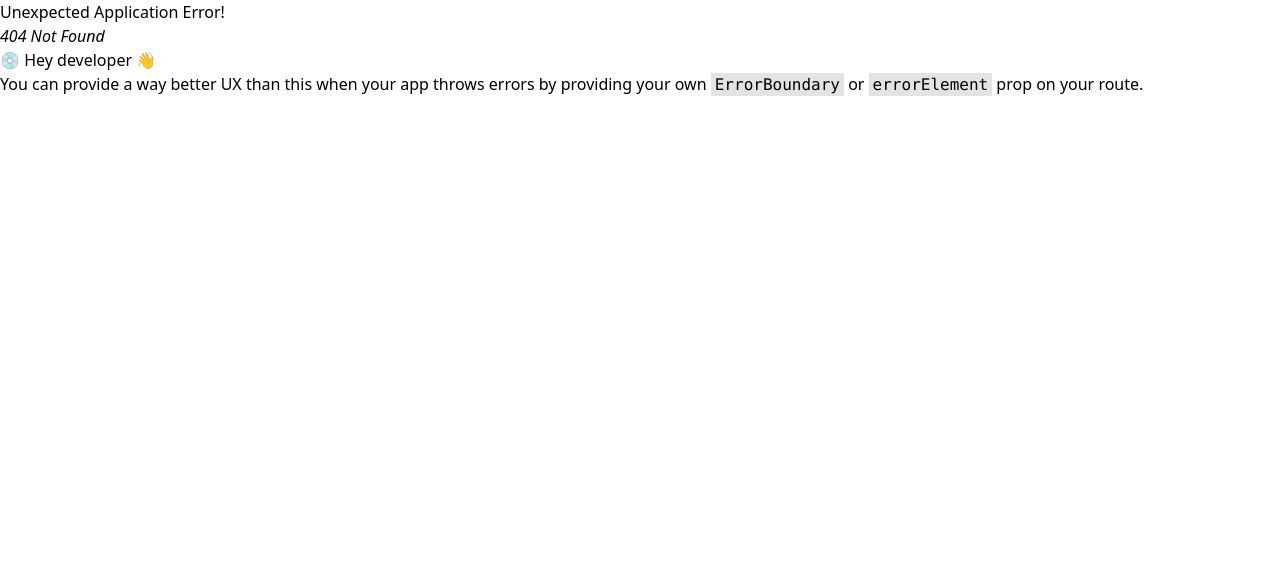
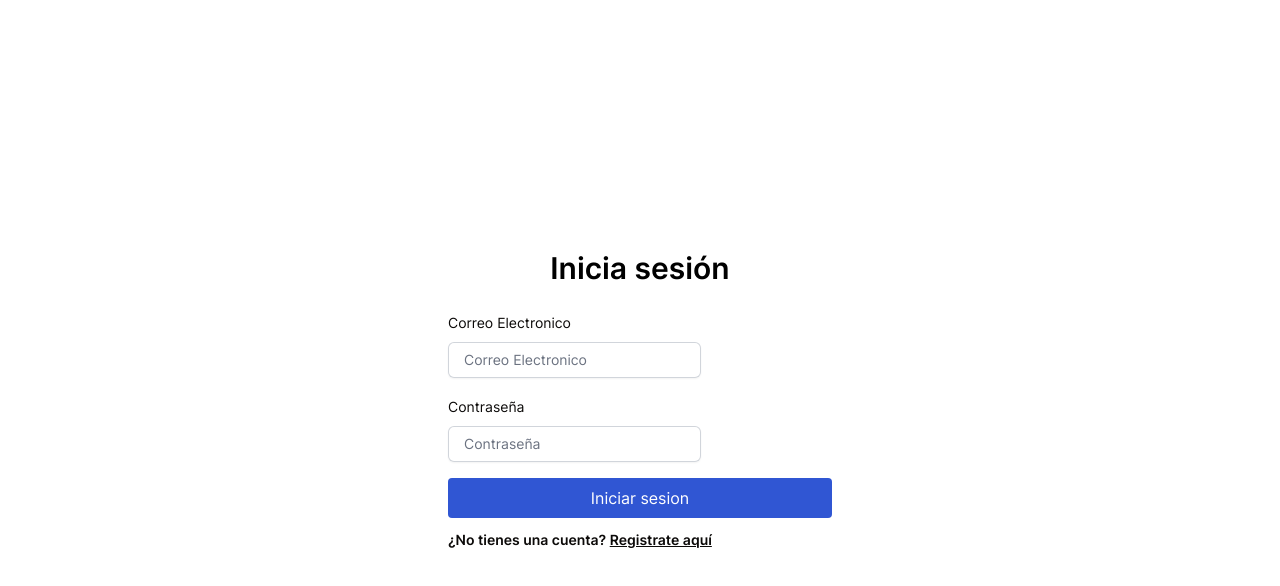
Before and after one commit to smart-lab-inc/babyMonitoringWeb, a React (Vite) app: page /login in a window 1280 px wide. Before the commit this address had no page. Shown: the top 586 px of the page. Built offline with nearby package versions, Linux system fonts and the light colour scheme.

Commit message:
BM-26: Login view (#9)
* BM-26: Add formik and yup

* BM-26: Change primary color

* BM-26: Add id to TextField

* BM-26: Add login view

```diff
--- a/package.json
+++ b/package.json
@@ -13,9 +13,11 @@
   },
   "dependencies": {
     "@nextui-org/react": "^1.0.0-beta.13",
+    "formik": "^2.4.2",
     "react": "^18.2.0",
     "react-dom": "^18.2.0",
-    "react-router-dom": "^6.14.0"
+    "react-router-dom": "^6.14.0",
+    "yup": "^1.2.0"
   },
   "devDependencies": {
     "@storybook/addon-essentials": "^7.0.24",
--- a/src/components/TextField/TextField.jsx
+++ b/src/components/TextField/TextField.jsx
@@ -14,6 +14,7 @@ const TextField = ({ type, label, name, value, placeholder, disabled, error, err
       <label className="text-sm text-medium text-stone-950" htmlFor={name}>{label}</label>
       {multiline ? (
         <textarea
+          id={name}
           className={textareaClassNames}
           name={name}
           value={value}
@@ -25,6 +26,7 @@ const TextField = ({ type, label, name, value, placeholder, disabled, error, err
         />
       ) : (
         <input
+          id={name}
           className={inputClassNames}
           type={type}
           name={name}
--- a/src/consts/Colors.js
+++ b/src/consts/Colors.js
@@ -1,6 +1,6 @@
 export default {
     background: {
-        primary: "bg-blue-600",
+        primary: "bg-primary",
         secondary: "bg-slate-800"
     },
 }
--- /dev/null
+++ b/src/pages/Login/Login.jsx
@@ -0,0 +1,100 @@
+import TextField from "../../components/TextField/TextField";
+import Button from "../../components/Button/Button";
+import { Formik } from "formik";
+import * as Yup from "yup";
+
+const Login = () => {
+  const initialValues = {
+    email: "",
+    password: "",
+  };
+
+  const validationSchema = Yup.object({
+    email: Yup.string().email("Correo invalido").required("Requerido"),
+    password: Yup.string().required("Requerido"),
+  });
+
+  const onSubmit = (values) => {
+    console.log(values);
+  };
+
+  const onInputError = (error, touched) => {
+    if (error && touched) {
+      return "border-red-500";
+    }
+  };
+
+  return (
+    <Formik
+      initialValues={initialValues}
+      validationSchema={validationSchema}
+      onSubmit={onSubmit}
+    >
+      {({
+        values,
+        errors,
+        touched,
+        handleChange,
+        handleBlur,
+        handleSubmit,
+      }) => (
+        <div className="flex font-primary flex-col items-center justify-center h-screen p-4">
+          <p className="z-40 text-3xl font-semibold">Inicia sesión</p>
+
+          <div className="w-full max-w-sm mt-6">
+            <form className="flex flex-col gap-4" onSubmit={handleSubmit}>
+              <div>
+                <TextField
+                  label="Correo Electronico"
+                  name="email"
+                  type="email"
+                  placeholder="Correo Electronico"
+                  width="100%"
+                  value={values.email}
+                  handleChange={handleChange}
+                  handleBlur={handleBlur}
+                  error={onInputError(errors.email, touched.email)}
+                />
+                {errors.email && touched.email && (
+                  <p className="text-red-500 text-sm">{errors.email}</p>
+                )}
+              </div>
+              <div>
+                <TextField
+                  label="Contraseña"
+                  name="password"
+                  type="password"
+                  placeholder="Contraseña"
+                  width="100%"
+                  value={values.password}
+                  handleChange={handleChange}
+                  handleBlur={handleBlur}
+                  error={onInputError(errors.password, touched.password)}
+                />
+                {errors.password && touched.password && (
+                  <p className="text-red-500 text-sm">{errors.email}</p>
+                )}
+              </div>
+
+              <Button
+                type="submit"
+                label="Iniciar sesion"
+                primary={true}
+                size={"h-10"}
+              />
+            </form>
+
+            <p className="text-sm mt-3 font-semibold text-stone-950">
+              ¿No tienes una cuenta?{" "}
+              <a href="#" className="text-primary-500 underline">
+                Registrate aquí
+              </a>
+            </p>
+          </div>
+        </div>
+      )}
+    </Formik>
+  );
+};
+
+export default Login;
--- a/tailwind.config.js
+++ b/tailwind.config.js
@@ -9,6 +9,9 @@ export default {
       fontFamily: {
         primary: "Inter",
       },
+      colors: {
+        primary: "#3056D3"
+      },
     },
   },
   plugins: [],
```
Also changed, not shown: src/main.jsx (+6 -1 lines), 1 other file (tests, documents, lock files or other folders).
